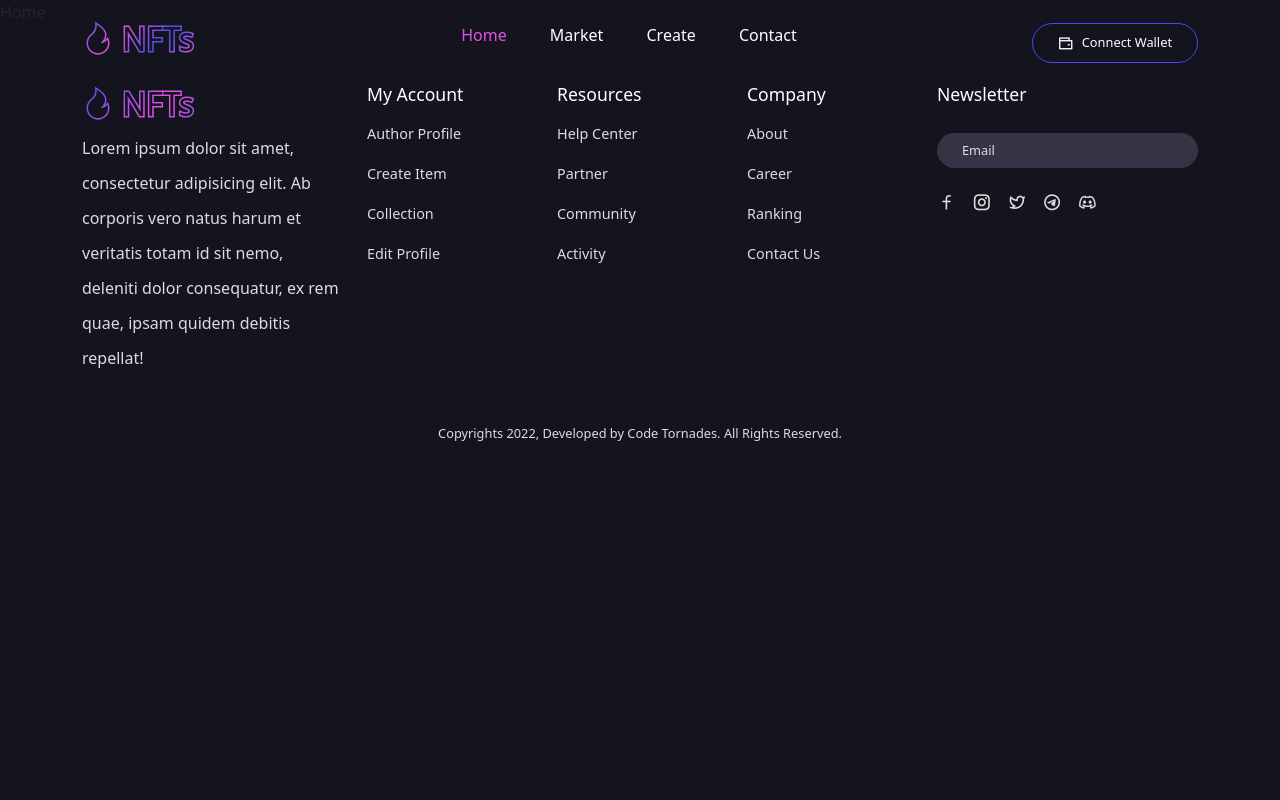
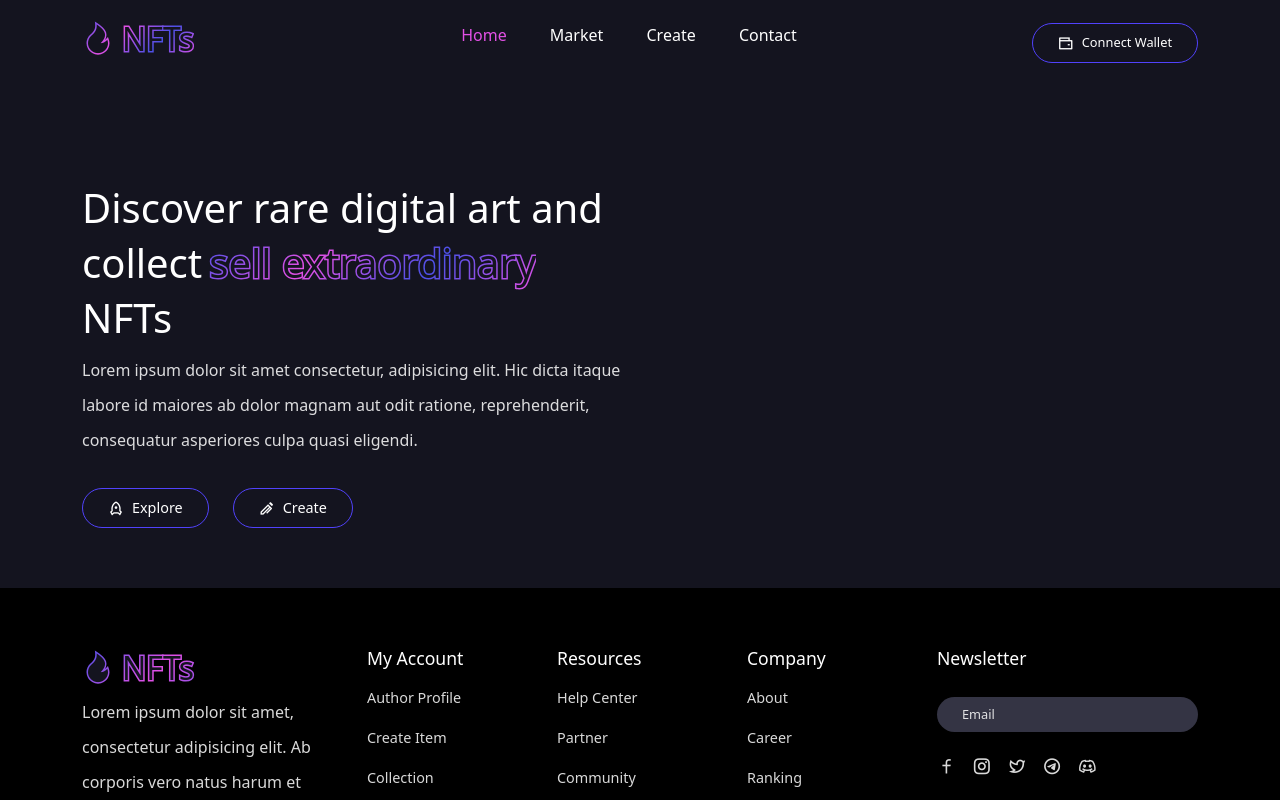
Before and after one commit to priyanshv03/cryptopunk, a React (Create React App) app in the folder frontend/: page /home in a window 1280 px wide. Shown: the top 800 px of the page. Built offline with nearby package versions, Linux system fonts and the light colour scheme.

Commit message:
Intro homepage

```diff
--- a/frontend/src/components/Footer/footer.css
+++ b/frontend/src/components/Footer/footer.css
@@ -5,6 +5,7 @@
 
 .footer{
     padding-bottom: 30px ;
+    background: #000;
 }
 
 .list__item {
--- /dev/null
+++ b/frontend/src/components/ui/HeroSection.jsx
@@ -0,0 +1,43 @@
+import React from "react";
+import { Container, Row, Col } from "reactstrap";
+import { Link } from "react-router-dom";
+import './hero-section.css'
+const HeroSection = () => {
+  return (
+    <>
+      <section className="hero__section">
+        <Container>
+          <Row>
+            <Col lg="6" md="6">
+              <div className="hero__content">
+                <h2>
+                  Discover rare digital art and collect
+                  <span>sell extraordinary</span>
+                  {" "}NFTs
+                </h2>
+                <p>
+                  Lorem ipsum dolor sit amet consectetur, adipisicing elit. Hic
+                  dicta itaque labore id maiores ab dolor magnam aut odit
+                  ratione, reprehenderit, consequatur asperiores culpa quasi
+                  eligendi.
+                </p>
+                <div className="hero__btns d-flex align-items-center gap-4">
+                  <button className="explore__btn d-flex align-items-center gap-2">
+                    <i className="ri-rocket-line"></i>
+                    <Link to="/market">Explore</Link>
+                  </button>
+                  <button className="create__btn d-flex align-items-center gap-2">
+                    <i className="ri-ball-pen-line"></i>
+                    <Link to="/create">Create</Link>
+                  </button>
+                </div>
+              </div>
+            </Col>
+          </Row>
+        </Container>
+      </section>
+    </>
+  );
+};
+
+export default HeroSection;
--- /dev/null
+++ b/frontend/src/components/ui/hero-section.css
@@ -0,0 +1,46 @@
+
+.hero__section{
+    margin-top: 120px;
+}
+
+.hero__content h2{
+    line-height: 55px;
+    font-size: 2.5rem;
+}
+
+.hero__content h2 span{
+    background: linear-gradient(-45deg, #e250e5, #4b50e6, #e250e5, #4b50e6);
+    background-size: 100% 100%;
+    background-clip: text;
+    -webkit-text-stroke: 3px transparent;
+    -webkit-text-fill-color: #14141f;
+    margin-left:  7px !important;
+    display: inline-block;
+}
+
+.hero__btns{
+    margin-top: 30px;
+}
+
+ .explore__btn,
+ .create__btn{
+    border: none;
+    outline: none;
+    padding: 7px 25px !important;
+    border-radius: 50px !important;
+    border: 1px solid #5142fc !important;
+    font-size: 0.9rem;
+    background: transparent;
+}
+
+.explore__btn i,
+.create__btn i{
+color: #fff;
+font-size: 1rem;
+}
+
+.explore__btn a,
+ .create__btn a {
+    text-decoration: none;
+    color: #fff;
+}
--- a/frontend/src/pages/Home.jsx
+++ b/frontend/src/pages/Home.jsx
@@ -1,10 +1,12 @@
 
 
 import React from 'react'
-
+import { Container } from 'reactstrap'
+import HeroSection from '../components/ui/HeroSection'
 const Home = () => {
-  return (
-    <div>Home</div>
+  return (<>
+   <HeroSection/>
+ </>
   )
 }
 
```
